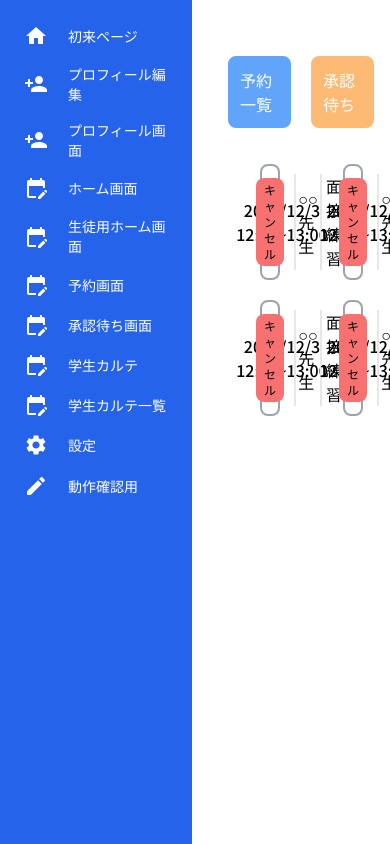
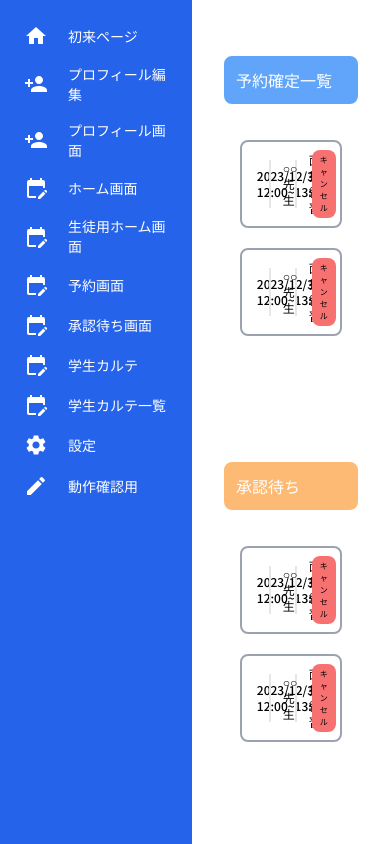
Before and after one commit to Aruche-code/kd-reserve, a Next.js app: page /dev/homest in a window 390 px wide. Built offline with nearby package versions, Linux system fonts and the light colour scheme.

Commit message:
レスポンシブ対応等

```diff
--- a/app/(root)/dev/homest/page.tsx
+++ b/app/(root)/dev/homest/page.tsx
@@ -3,52 +3,53 @@ import React from "react";
 const homest = () => {
     return (
 
-        <div className="bg-white h-screen w-full flex flex-row">
+        <div className="h-screen w-full flex flex-row flex-wrap ">
 
-            <div className="flex flex-col mt-10 w-1/2">
+            <div className="flex flex-col mt-10 w-full lg:w-1/2">
 
-                <div className="bg-blue-400 p-2 ml-5 border-4 border-blue-400 rounded-lg text-white">
-                    予約一覧
+                <div className="bg-blue-400 p-2 mx-4 border-4 border-blue-400 rounded-lg text-white">
+                    予約確定一覧
                 </div>
-                <div className="flex flex-col p-4 ml-5">
 
-                    <div className="mt-5 ml-4 mr-4 p-2 border-2 border-gray-400 rounded-lg flex flex-row">
+                <div className="flex flex-col p-4">
 
-                        <div className="w-4/5 flex flex-row">
-                            <div className="w-1/3 px-3 flex flex-col items-center justify-center font-medium">
+                    <div className="mt-5 mx-4 p-2 border-2 border-gray-400 rounded-lg flex flex-row">
+
+                        <div className="w-4/5 flex flex-row text-center items-center justify-center font-medium text-xs md:text-base lg:text-sm xl:text-base">
+                            <div className="w-1/3 px-3 flex flex-col">
                                 <div>2023/12/3</div>
                                 <div className="">12:00~13:00</div>
                             </div>
-                            <div className="w-1/3 border-x-2 border-gray-200 px-3 flex items-center justify-center font-medium">
+                            <div className="w-1/3 border-x-2 border-gray-200 px-3">
                                 ○○先生
                             </div>
-                            <div className="w-1/3 px-3 flex items-center justify-center font-medium">
+                            <div className="w-1/3 px-3">
                                 面接練習
                             </div>
                         </div>
 
                         <div className="w-1/5 flex items-center justify-center">
-                            <button type="button" className="rounded-lg bg-red-400 px-2 p-1 text-xs font-medium">キャンセル</button>
+                            <button type="button" className="rounded-lg bg-red-400 px-2 p-1 text-[8px] md:text-xs font-medium">キャンセル</button>
                         </div>
                     </div>
 
                     <div className="mt-5 ml-4 mr-4 p-2 border-2 border-gray-400 rounded-lg flex flex-row">
 
-                        <div className="w-4/5 flex flex-row">
-                            <div className="w-1/3 px-3 flex flex-col items-center justify-center font-medium">
+                        <div className="w-4/5 flex flex-row text-center items-center justify-center font-medium text-xs md:text-base lg:text-sm xl:text-base">
+                            <div className="w-1/3 px-3 flex flex-col">
                                 <div>2023/12/3</div>
                                 <div className="">12:00~13:00</div>
                             </div>
-                            <div className="w-1/3 border-x-2 border-gray-200 px-3 flex items-center justify-center font-medium">
+                            <div className="w-1/3 border-x-2 border-gray-200 px-3">
                                 ○○先生
                             </div>
-                            <div className="w-1/3 px-3 flex items-center justify-center font-medium">
+                            <div className="w-1/3 px-3">
                                 面接練習
                             </div>
                         </div>
 
                         <div className="w-1/5 flex items-center justify-center">
-                            <button type="button" className="rounded-lg bg-red-400 px-2 p-1 text-xs font-medium">キャンセル</button>
+                            <button type="button" className="rounded-lg bg-red-400 px-2 p-1 text-[8px] md:text-xs font-medium">キャンセル</button>
                         </div>
                     </div>
 
@@ -58,50 +59,50 @@ const homest = () => {
 
 
 
-            <div className="flex flex-col mt-10 w-1/2">
+            <div className="flex flex-col mt-10 w-full lg:w-1/2">
 
-                <div className="bg-orange-300 p-2 ml-5 border-4 border-orange-300 rounded-lg text-white">
+                <div className="bg-orange-300 p-2 mx-4 border-4 border-orange-300 rounded-lg text-white">
                     承認待ち
                 </div>
-                <div className="flex flex-col p-4 ml-5">
+                <div className="flex flex-col p-4">
 
-                    <div className="mt-5 ml-4 mr-4 p-2 border-2 border-gray-400 rounded-lg flex flex-row">
+                    <div className="mt-5 mx-4 p-2 border-2 border-gray-400 rounded-lg flex flex-row">
 
-                        <div className="w-4/5 flex flex-row">
-                            <div className="w-1/3 px-3 flex flex-col items-center justify-center font-medium">
+                        <div className="w-4/5 flex flex-row text-center items-center justify-center font-medium text-xs md:text-base lg:text-sm xl:text-base">
+                            <div className="w-1/3 px-3 flex flex-col">
                                 <div>2023/12/3</div>
                                 <div className="">12:00~13:00</div>
                             </div>
-                            <div className="w-1/3 border-x-2 border-gray-200 px-3 flex items-center justify-center font-medium">
+                            <div className="w-1/3 border-x-2 border-gray-200 px-3">
                                 ○○先生
                             </div>
-                            <div className="w-1/3 px-3 flex items-center justify-center font-medium">
+                            <div className="w-1/3 px-3">
                                 面接練習
                             </div>
                         </div>
 
                         <div className="w-1/5 flex items-center justify-center">
-                            <button type="button" className="rounded-lg bg-red-400 px-2 p-1 text-xs font-medium">キャンセル</button>
+                            <button type="button" className="rounded-lg bg-red-400 px-2 p-1 text-[8px] md:text-xs font-medium">キャンセル</button>
                         </div>
                     </div>
 
                     <div className="mt-5 ml-4 mr-4 p-2 border-2 border-gray-400 rounded-lg flex flex-row">
 
-                        <div className="w-4/5 flex flex-row">
-                            <div className="w-1/3 px-3 flex flex-col items-center justify-center font-medium">
+                        <div className="w-4/5 flex flex-row text-center items-center justify-center font-medium text-xs md:text-base lg:text-sm xl:text-base">
+                            <div className="w-1/3 px-3 flex flex-col">
                                 <div>2023/12/3</div>
                                 <div className="">12:00~13:00</div>
                             </div>
-                            <div className="w-1/3 border-x-2 border-gray-200 px-3 flex items-center justify-center font-medium">
+                            <div className="w-1/3 border-x-2 border-gray-200 px-3">
                                 ○○先生
                             </div>
-                            <div className="w-1/3 px-3 flex items-center justify-center font-medium">
+                            <div className="w-1/3 px-3">
                                 面接練習
                             </div>
                         </div>
 
                         <div className="w-1/5 flex items-center justify-center">
-                            <button type="button" className="rounded-lg bg-red-400 px-2 p-1 text-xs font-medium">キャンセル</button>
+                            <button type="button" className="rounded-lg bg-red-400 px-2 p-1 text-[8px] md:text-xs font-medium">キャンセル</button>
                         </div>
                     </div>
 
--- a/app/(root)/dev/pending/page.tsx
+++ b/app/(root)/dev/pending/page.tsx
@@ -50,18 +50,18 @@ const Pending = () => {
     ];
 
     return (
-        <div className="flex flex-col justify-center items-center">
+        <div className="flex flex-wrap items-center justify-center text-xs md:text-base">
             {testUsers.map(user => (
-                <div className="w-1/2">
+                <div className="w-5px mx-3">
                     <Link href="../dev/record" key={user.id}>
-                        <button className="mt-5 p-3 w-full border-2 border-gray-100 shadow-md rounded-lg">
-                            <div className="text-xl">
+                        <button className="mt-5 p-3 px-24 w-full border-2 border-gray-100 shadow-md rounded-lg">
+                            <div className="text-base md:text-xl">
                                 {user.name}<br />
                             </div>
 
-                            1.希望日時：{user.day1}　{user.time1}<br />
-                            2.希望日時：{user.day2}　{user.time2}<br />
-                            3.希望日時：{user.day3}　{user.time3}<br />
+                            1.　{user.day1}　{user.time1}<br />
+                            2.　{user.day2}　{user.time2}<br />
+                            3.　{user.day3}　{user.time3}<br />
 
                         </button>
                     </Link>
--- a/app/(root)/dev/profile/page.tsx
+++ b/app/(root)/dev/profile/page.tsx
@@ -6,9 +6,9 @@ import Link from 'next/link';
 const Profile = () => {
 
   const [formData, setFormData] = useState({
-    kanjiName: "",
-    kanaName: "",
-    phoneNumber: "",
+    name: "",
+    kana: "",
+    tel: "",
     department: "",
     grade: "",
     graduationYear: "",
@@ -32,24 +32,24 @@ const Profile = () => {
 
   return (
     <main className="flex flex-col flex-1 p-2 overflow-auto items-center">
-      <div className="mt-2 flex flex-col items-center w-6/12 py-2 border-4 border-blue-400 rounded-lg">
+      <div className="mt-2 flex flex-col items-center md:w-4/5 lg:w-2/3 xl:w-1/2 text-xs sm:text-xs md:text-base lg:text-base py-2 border-4 border-blue-400 rounded-lg">
         <h1 className="mt-5 text-xl text-gray-800 font-semibold">プロフィール</h1>
         <div className="flex items-center mt-3 w-8/12">
           <label className="text-gray-900 w-1/3">氏名（漢字）</label>
           <input className="p-1 border-2 rounded-lg w-2/3 px-4"
-            value={formData.kanjiName}
+            value={formData.name}
             onChange={(e) => handleChange("kanjiName", e.target.value)} />
         </div>
         <div className="flex items-center mt-3 w-8/12">
           <label className="text-gray-900 w-1/3">氏名（カナ）</label>
           <input className="p-1 border-2 rounded-lg w-2/3 px-4"
-            value={formData.kanaName}
+            value={formData.kana}
             onChange={(e) => handleChange("kanaName", e.target.value)} />
         </div>
         <div className="flex items-center mt-3 w-8/12">
           <label className="text-gray-900 w-1/3">電話番号</label>
           <input className="p-1 border-2 rounded-lg w-2/3 px-4"
-            value={formData.phoneNumber}
+            value={formData.tel}
             onChange={(e) => handleChange("phoneNumber", e.target.value)} />
         </div>
         <div className="flex items-center mt-3 w-8/12">
@@ -63,7 +63,7 @@ const Profile = () => {
           <input className="p-1 border-2 rounded-lg w-1/4 px-4"
             value={formData.grade}
             onChange={(e) => handleChange("grade", e.target.value)} />
-          <label className="ms-2 text-sm font-medium text-gray-900">年</label>
+          <label className="ms-2 text-gray-900">年</label>
         </div>
         <div className="flex items-center mt-3 w-8/12">
           <label className=" text-gray-900 w-2/6">卒業予定</label>
@@ -71,11 +71,11 @@ const Profile = () => {
             <input className="p-1 border-2 rounded-lg w-1/3 px-4"
               value={formData.graduationYear}
               onChange={(e) => handleChange("graduationYear", e.target.value)} />
-            <label className="ms-2 text-sm font-medium text-gray-900">年</label>
+            <label className="ms-2 text-gray-900">年</label>
             <input className="ml-2 p-1 border-2 rounded-lg w-1/3 px-4"
               value={formData.graduationMonth}
               onChange={(e) => handleChange("graduationMonth", e.target.value)} />
-            <label className="ms-2 text-sm font-medium text-gray-900">月</label>
+            <label className="ms-2 text-gray-900">月</label>
           </div>
         </div>
         <div className="flex items-center mt-3 w-8/12">
--- a/app/(root)/dev/profile1/page.tsx
+++ b/app/(root)/dev/profile1/page.tsx
@@ -1,9 +1,27 @@
 import Link from 'next/link';
 
 const Profile1 = () => {
+
+  const testUsers = [
+    {
+      id: '601b92ee95861639c3e2c44b',
+      name: "杉浦怜奈",
+      kana: "スギウラレイナ",
+      tel: "000-0000-0000",
+      department: "ITエキスパート",
+      grade: "3年",
+      graduationYear: "2025年",
+      graduationMonth: "3月",
+      industry: "IT系",
+      workLocation: "兵庫県",
+      qualifications: "基本情報技術者試験",
+    }
+  ];
+
   return (
     <div className="flex flex-col justify-center items-center">
-      <div className="p-1.5 px-2 inline-block w-6/12">
+      {testUsers.map(user => (
+        <div className="p-1.5 px-2 inline-block w-full md:w-4/5 lg:w-2/3 xl:w-1/2">
           <div className="bg-white border-4 border-blue-400 rounded-lg shadow-sm overflow-hidden">
             <div className="px-6 py-2 border-gray-200">
               <h2 className="text-xl font-semibold flex justify-center text-gray-800 mt-6">
@@ -26,7 +44,7 @@ const Profile1 = () => {
                           </td>
                           <td scope="col" className="px-6 py-3 text-start  ">
                             <span className="text-xs font-semibold uppercase tracking-wide flex justify-center text-gray-800">
-                            杉浦怜奈
+                              {user.name}
                             </span>
                           </td>
                         </tr>
@@ -40,7 +58,7 @@ const Profile1 = () => {
                           </td>
                           <td scope="col" className="px-6 py-3 text-start  ">
                             <span className="text-xs font-semibold uppercase tracking-wide flex justify-center text-gray-800">
-                            スギウラレイナ
+                              {user.kana}
                             </span>
                           </td>
                         </tr>
@@ -54,7 +72,7 @@ const Profile1 = () => {
                           </td>
                           <td scope="col" className="px-6 py-3 text-start  ">
                             <span className="text-xs font-semibold uppercase tracking-wide flex justify-center text-gray-800">
-                            000-0000-0000
+                              {user.tel}
                             </span>
                           </td>
                         </tr>
@@ -68,7 +86,7 @@ const Profile1 = () => {
                           </td>
                           <td scope="col" className="px-6 py-3 text-start  ">
                             <span className="text-xs font-semibold uppercase tracking-wide flex justify-center text-gray-800">
-                            ITエキスパート
+                              {user.department}
                             </span>
                           </td>
                         </tr>
@@ -82,7 +100,7 @@ const Profile1 = () => {
                           </td>
                           <td scope="col" className="px-6 py-3 text-start  ">
                             <span className="text-xs font-semibold uppercase tracking-wide flex justify-center text-gray-800">
-                            3年
+                              {user.grade}
                             </span>
                           </td>
                         </tr>
@@ -96,7 +114,7 @@ const Profile1 = () => {
                           </td>
                           <td scope="col" className="px-6 py-3 text-start  ">
                             <span className="text-xs font-semibold uppercase tracking-wide flex justify-center text-gray-800">
-                            2025年3月
+                              {user.graduationYear}{user.graduationMonth}
                             </span>
                           </td>
                         </tr>
@@ -110,7 +128,7 @@ const Profile1 = () => {
                           </td>
                           <td scope="col" className="px-6 py-3 text-start whitespace-nowrap  ">
                             <span className="text-xs font-semibold uppercase tracking-wide flex justify-center text-gray-800">
-                            IT系
+                              {user.industry}
                             </span>
                           </td>
                         </tr>
@@ -124,7 +142,7 @@ const Profile1 = () => {
                           </td>
                           <td scope="col" className="px-6 py-3 text-start  ">
                             <span className="text-xs font-semibold uppercase tracking-wide flex justify-center text-gray-800">
-                            兵庫県
+                              {user.workLocation}
                             </span>
                           </td>
                         </tr>
@@ -138,7 +156,7 @@ const Profile1 = () => {
                           </td>
                           <td scope="col" className="px-6 py-3 text-start  ">
                             <span className="text-xs font-semibold uppercase tracking-wide flex justify-center text-gray-800">
-                            基本情報技術者試験
+                              {user.qualifications}
                             </span>
                           </td>
                         </tr>
@@ -159,6 +177,7 @@ const Profile1 = () => {
 
           </div>
         </div>
+      ))}
     </div>
   );
 }
--- a/app/(root)/dev/students/page.tsx
+++ b/app/(root)/dev/students/page.tsx
@@ -53,7 +53,7 @@ const Students = () => {
                 <Link href="../dev/record">
                     <button
                         key={user.id}
-                        className={'mt-5 ml-10 w-1/5 p-3 border-2 border-gray-100 shadow-md rounded-lg'}
+                        className={'mt-5 ml-10 w-2px p-3 border-2 border-gray-100 shadow-md rounded-lg'}
                     >
                         {user.name}<br />
                         学籍番号：{user.number}
```
Lines whose indentation alone changed are shown as unchanged.
